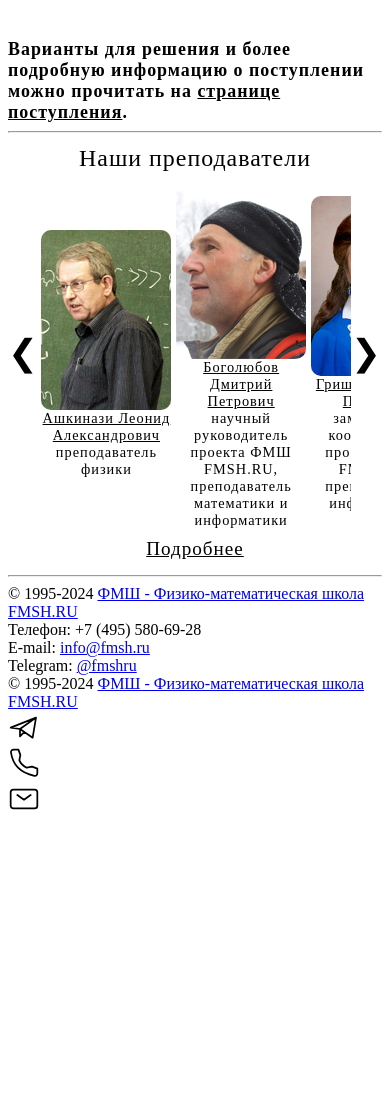
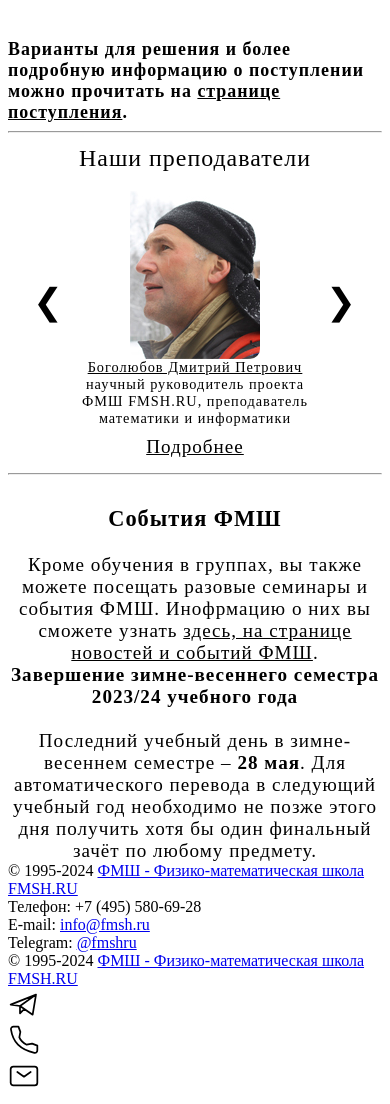
Before and after one commit to Rokoel/fmsh, a PHP site: page / in a window 390 px wide. Shown: the part 3434-4538 px from the top of the page. Before the commit the page ends 4244 px from the top, so only its background shows below. Run offline with PHP 8.4, Linux system fonts and the light colour scheme.

Commit message:
Added mobile versions to index and teachers pages, finished early version of main page

```diff
--- a/index/css/styles.css
+++ b/index/css/styles.css
@@ -306,6 +306,27 @@ article a:hover {
     flex-direction: column;
     align-items: center;
 }
+#calendar-article-holder {
+    display: flex;
+    flex-direction: row;
+    align-items: center;
+    justify-content: center;
+    flex-wrap: wrap;
+}
+#calendar-article-holder > div {
+    flex: 1;
+}
+#info-block-for-latest-news {
+    text-align: right;
+    font-size: 80%;
+    padding: var(--proportional-small-padding);
+}
+#latest-news-block {
+    padding: var(--proportional-padding);
+    font-size: 80%;
+
+}
+
 .carusel-holder {
     padding-top: var(--proportional-small-padding);
     padding-bottom: var(--proportional-small-padding);
@@ -378,9 +399,29 @@ article a:hover {
     cursor: pointer;
 }
 
-/* Optional responsiveness */
-@media screen and (max-width: 800px) {
-    #teacher-list {
-        max-width: 100%; /* On smaller screens, show fewer teachers */
+@media screen and (max-width: 1000px) {
+    #teacher-list > :first-child, #teacher-list > :last-child {
+        display: none;
+    }
+    #teacher-list{
+        width: 70%;
+    }
+    .carusel-holder {
+        justify-content: center;
     }
 }
+
+#calendar-article-holder h3 {
+    text-align: right;
+}
+@media screen and (max-width: 720px) {
+    #calendar-article-holder {
+        flex-direction: column-reverse;
+        gap: var(--proportional-padding);
+    }
+    #calendar-article-holder h3, #calendar-article-holder div {
+        flex: 1;
+        text-align: center;
+        line-height: normal;
+    }
+}
--- a/index/index.html
+++ b/index/index.html
@@ -258,6 +258,15 @@
       </article>
       <hr>
       <article id="calendar-article-holder">
+        <div id="latest-news-block" class="has-border">
+          <b>Завершение зимне-весеннего семестра 2023/24 учебного года</b>
+          <br><br>
+          Последний учебный день в зимне-весеннем семестре – <b>28 мая</b>. Для автоматического перевода в следующий учебный год необходимо не позже этого дня получить хотя бы один финальный зачёт по любому предмету.
+        </div>
+        <div id="info-block-for-latest-news">
+          <h3>События ФМШ</h3>
+          Кроме обучения в группах, вы также можете посещать разовые семинары и события ФМШ. Инофрмацию о них вы сможете узнать <a href="/calendar">здесь, на странице новостей и событий ФМШ</a>.
+        </div>
       </article>
     </div>
   </main>
```
Also changed, not shown: calendar/calendar.html (+73 -0 lines), calendar/js/scripts.js (+7 -1 lines), teachers/css/styles.css (+23 -0 lines).
